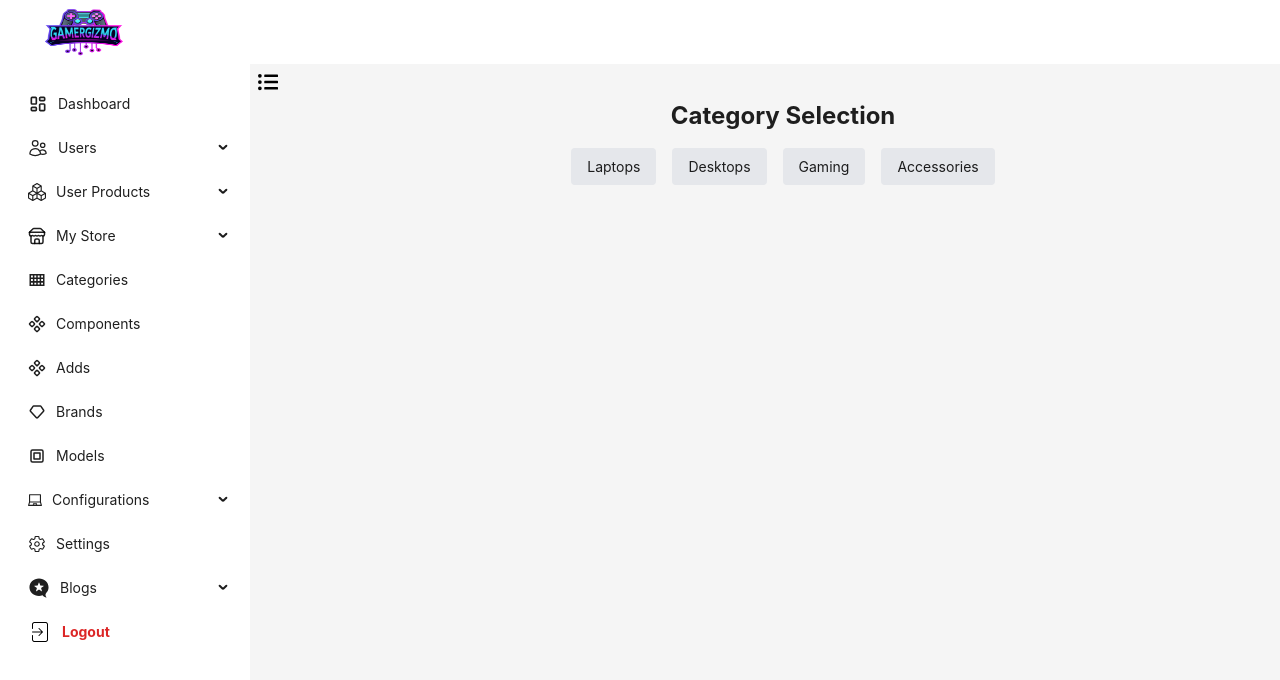
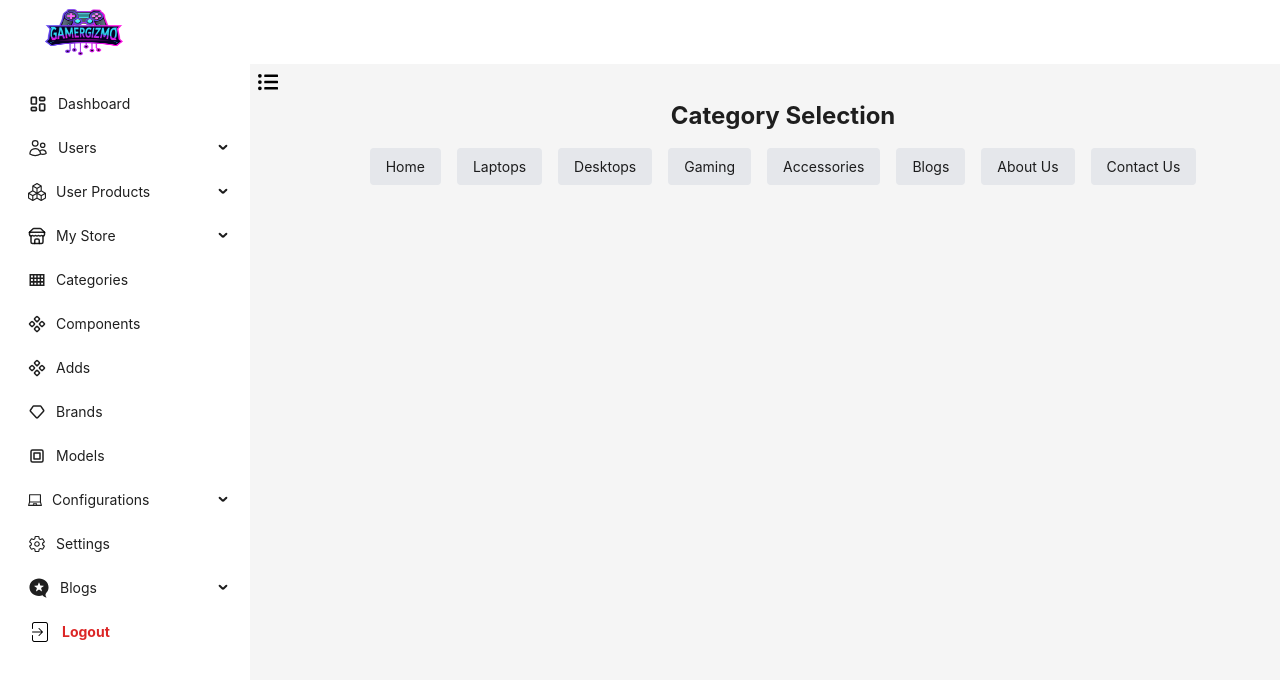
Before and after one commit to macworldgithub/gamer-gizmo-cms-main, a Next.js app: page /admin/Adds in a window 1280 px wide. Shown: the top 680 px of the page. Built offline with nearby package versions, Linux system fonts and the light colour scheme; sample sign-in values are in the browser's storage.

Commit message:
categories added

```diff
--- a/src/app/admin/Adds/page.tsx
+++ b/src/app/admin/Adds/page.tsx
@@ -10,7 +10,16 @@ interface ImageType {
 }
 
 const AddsPage = () => {
-  const categories = ["Laptops", "Desktops", "Gaming", "Accessories"];
+  const categories = [
+    "Home",
+    "Laptops",
+    "Desktops",
+    "Gaming",
+    "Accessories",
+    "Blogs",
+    "About Us",
+    "Contact Us",
+  ];
   const [selectedCategory, setSelectedCategory] = useState<string | null>(null);
   const [categoryImages, setCategoryImages] = useState<
     Record<string, ImageType[]>
```
